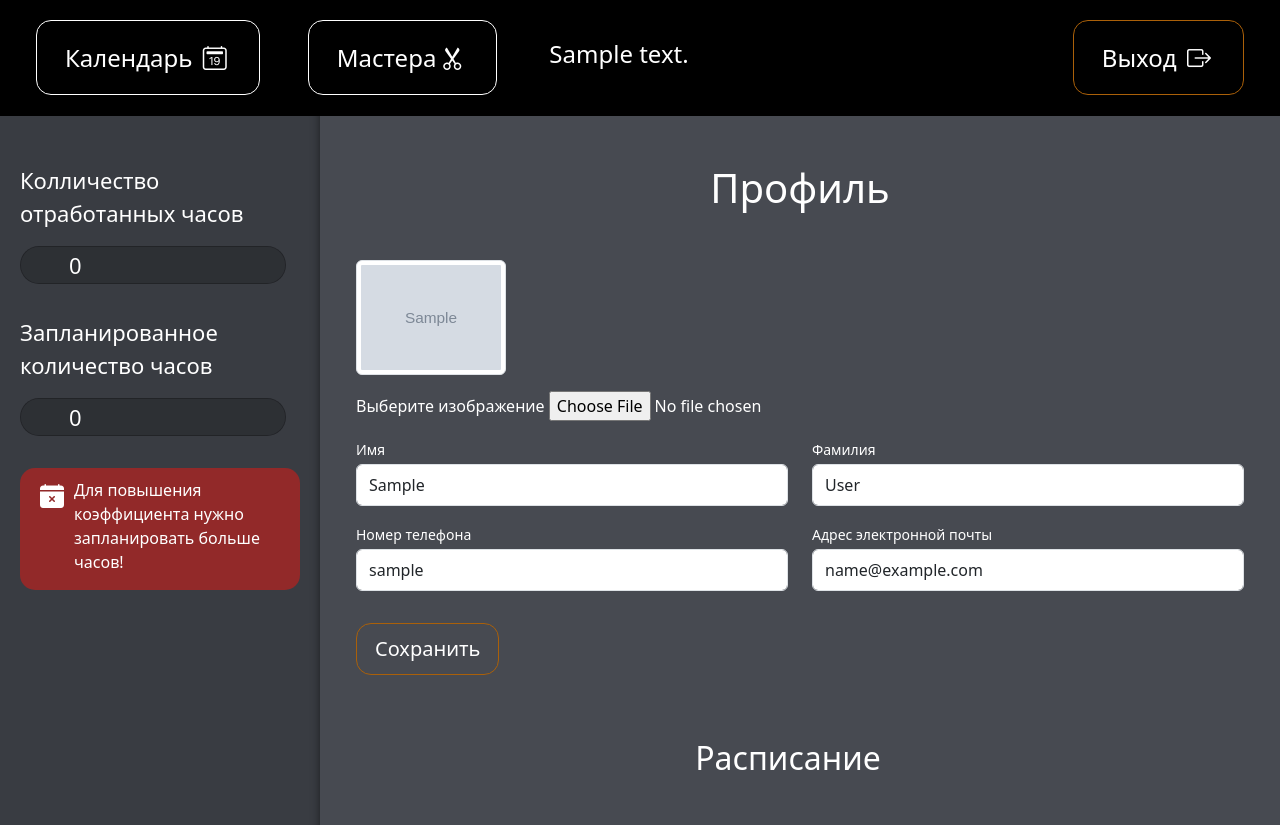
After one commit to Ryize/AfanasievBarbershop, a Django app: page /admins/master/1/1/ in a window 1280 px wide. The commit adds this page. Run offline with Django 5.2, Linux system fonts and the light colour scheme; a user stored in the database is signed in; tables that the repository leaves empty hold one stand-in row (values such as "Sample post"); grey boxes marked "Sample" are stand-in pictures; some libraries are stand-ins or nearby versions.

Commit message:
feat: добавлено расписание на месяц для каждого мастера в интерфейс администратора

```diff
--- a/admins/templates/admins/all_masters.html
+++ b/admins/templates/admins/all_masters.html
@@ -10,8 +10,8 @@
         <div class="container mt-5">
             <div class="row">
                 {% for master in masters %}
-                    <a href="{% url 'admins:master' master.id %}">
-                        <div class="col col-md-6 col-lg-4 col-xxl-3  text-center mb-3">
+                    <a href="{% url 'admins:master' master.id branch_id %}" class="col col-md-6 col-lg-4 col-xxl-3  text-center mb-3">
+                        <div>
                             <img class="img_cus" src="{{ master.image.url }}" alt="">
                             <h3 class="fio mt-1">{{ master.first_name }}</h3>
                             <h3 class="fio">{{ master.last_name }}</h3>
--- /dev/null
+++ b/admins/templates/admins/base_admins_left_panel.html
@@ -0,0 +1,121 @@
+{% load static %}
+
+
+<!DOCTYPE html>
+<html lang="en">
+
+<head>
+    <meta charset="UTF-8">
+    <meta name="viewport" content="width=device-width, initial-scale=1.0">
+    <link rel="stylesheet" href="{% static 'css/bootstrap.min.css' %}">
+    <link rel="stylesheet" href="{% static 'css/base_style.css' %}">
+    <link rel="stylesheet" href="{% static 'css/admin_base_with_left_panel.css' %}">
+    {% block css %}{% endblock %}
+    <title>{{ title }}</title>
+</head>
+
+<body class="d-flex flex-column min-vh-100 bg-grey">
+    <header>
+        <nav class="navbar navbar-expand-lg bg-black">
+            <div class="container-fluid">
+                <button class="navbar-toggler ms-auto text-white" type="button" data-bs-toggle="collapse"
+                    data-bs-target="#navbarSupportedContent" aria-controls="navbarSupportedContent"
+                    aria-expanded="false" aria-label="Переключатель навигации">
+                    <span class="bi bi-list"> </span>
+                </button>
+                <div class="collapse navbar-collapse py-2" id="navbarSupportedContent">
+                    <ul class="navbar-nav me-auto mb-2 mb-lg-0 ">
+                        <li class="nav-item p-4">
+                            <a class="cus-btn" href="{% url 'admins:index' %}" role="button">Календарь <i
+                                    class="bi bi-calendar2-date px-1"></i></a>
+                        </li>
+                        <li class="nav-item p-4">
+                            <a class="cus-btn" href="#" role="button" id="all_masters">Мастера<i class="bi bi-scissors px-1"></i></a>
+                        </li>
+                        <li class="nav-item">
+                            <select class="cus-filial" aria-label="Default select example" id="branchSelect">
+                                {% if address %}
+                                    <option selected>{{ address.address }}</option>
+                                    {% for branch in branches %}
+                                        {% if branch.address != address.address %}
+                                            <option value="{{ branch.id }}">{{ branch.address }}</option>
+                                        {% endif %}
+                                    {% endfor %}
+                                {% else %}
+                                    {% for branch in branches %}
+                                        <option value="{{ branch.id }}">{{ branch.address }}</option>
+                                    {% endfor %}
+                                {% endif %}
+                            </select>
+                        </li>
+                    </ul>
+                    <div class="nav-item p-4">
+                        <a class="log-btn" href="{% url 'users:logout' %}" role="button">Выход <i class="bi bi-box-arrow-right px-1"></i></a>
+                    </div>
+                </div>
+            </div>
+        </nav>
+    </header>
+    <main class="flex-md-grow-1 d-flex">
+        <div class="container-fluid flex-grow-1 d-flex">
+            <div class="row flex-grow-1 w-100">
+                <div class="col-12 col-lg-3 bg-dark_grey d-row-flex shadow_r px-xxl-5 px-5 px-lg-2 order-lg-1 order-2">
+                    <div class="container">
+                        <div class="row mt-5">
+                            <div class="col-12">
+                                <div class="text-field">
+                                    <label class="text-field__label" for="hours_worked_in_month">Колличество отработанных часов</label>
+                                    <input class="text-field__input" type="text" name="hours_worked_in_month" id=""
+                                        placeholder="{{ hours_worked_in_month }}" value="" disabled>
+                                </div>
+                            </div>
+                        </div>
+                        <div class="row mt-3">
+                            <div class="col-12">
+                                <div class="text-field">
+                                    <label class="text-field__label" for="total_hours_in_month">Запланированное количество
+                                        часов</label>
+                                    <input class="text-field__input" type="text" name="total_hours_in_month" id=""
+                                        placeholder="{{ total_hours_in_month }}" value="" disabled>
+                                </div>
+                            </div>
+                        </div>
+                        {% if total_hours_in_month >= 40 %}
+                            <div class="row mt-3">
+                                <div class="col-12">
+                                    <div class="enough_hours d-flex">
+                                        <p><i class="hours_cal bi bi-calendar2-check-fill"></i></p>
+                                        <p class="align-self-center">У Вас максимальный коэффициент!</p>
+                                    </div>
+                                </div>
+                            </div>
+                        {% else %}
+                            <div class="row mt-3">
+                                <div class="col-12">
+                                    <div class="few_hours d-flex">
+                                        <p><i class="hours_cal bi bi-calendar-x-fill"></i></p>
+                                        <p>Для повышения коэффициента нужно запланировать больше часов!</p>
+                                    </div>
+                                </div>
+                            </div>
+                        {% endif %}
+                    </div>
+                </div>
+                <div class="col-12 col-md-9 bg-grey order-lg-2 order-1">
+                    {% block content %}
+{#                        Здесь календарь#}
+                    {% endblock %}
+                </div>
+            </div>
+        </div>
+    </main>
+    {% block js %}
+        <script src="{% static 'js/add_del_masters.js' %}"></script>
+        <script src="{% static 'js/filial.js' %}"></script>
+        <script src="{% static 'js/change_day.js' %}"></script>
+        <script src="{% static 'js/bootstrap.bundle.min.js' %}"></script>
+    {% endblock %}
+
+</body>
+
+</html>
--- /dev/null
+++ b/admins/templates/admins/master_profile.html
@@ -0,0 +1,115 @@
+{% extends 'admins/base_admins_left_panel.html' %}
+{% load static %}
+
+{% block css %}
+     <link href="{% static 'css/profile.css' %}" rel="stylesheet">
+{% endblock %}
+
+{% block content %}
+    <div class="container">
+        <div class="row">
+            <div class="col-12">
+                <h1 class="my-5 text-center text-white">Профиль</h1>
+            </div>
+            <div class="col-xxl-7">
+                <div class="container">
+                    <div class="col-lg-12">
+                        <img width="150" height="150"
+                             src="{% if user.image %}
+                                    {{ user.image.url }}
+                                  {% else %}
+                                    {% static 'vendor/img/users/default_avatar.jpg' %}
+                                  {% endif %}"
+                             class="img-thumbnail">
+                    </div>
+                </div>
+                <form class="text-white mb-3"  action="{% url 'users:profile' %}" method="post" enctype="multipart/form-data">
+                    {% csrf_token %}
+                    <div class="container">
+                        <div class="row my-3">
+                            <div class="col-lg-12">
+                                <div class="custom-file">
+                                    <label class="custom-file-label" for="{{ form.image.id_for_label }}">Выберите изображение</label>
+                                    {{ form.image }}
+                                </div>
+                            </div>
+                        </div>
+                        <div class="row">
+                            <div class="col-lg-6 mb-3">
+                                <label class="small mb-1" for="{{ form.first_name.id_for_label }}">Имя</label>
+                                {{ form.first_name }}
+                            </div>
+                            <div class="col-lg-6">
+                                <label class="small mb-1" for="{{ form.last_name.id_for_label }}">Фамилия</label>
+                                {{ form.last_name }}
+                            </div>
+                        </div>
+                        <div class="row">
+                            <div class="col-lg-6 mb-3">
+                                <label class="small mb-1" for="{{ form.username.id_for_label }}">Номер телефона</label>
+                                {{ form.username }}
+                            </div>
+                            <div class="col-lg-6">
+                                <label class="small mb-1" for="{{ form.email.id_for_label }}">Адрес электронной
+                                    почты</label>
+                                {{ form.email }}
+                            </div>
+                        </div>
+                        <div class="row mt-3">
+                            <div class="col-lg-12">
+                                <input class="btn day-btn" type="submit" value="Сохранить">
+                            </div>
+                        </div>
+                    </div>
+                </form>
+            </div>
+        <div class="row">
+            <div class="col-12">
+                <h2 class="my-5 text-center text-white">Расписание</h2>
+            </div>
+        </div>
+        <div class="container">
+            <div class="row">
+                {% for timetable_day in timetable_month%}
+                    <div class="col-xxl-2 col-lg-3 col-md-6 d-flex justify-content-center mb-3">
+                        <div class="row card_chair" id="chair">
+                            <div class="col-12 d-flex justify-content-center align-items-center my-2">
+                                <form action="#" >
+                                    <div>
+                                        <label class="small mb-1" for="date">Дата</label>
+                                        <input class="input_style" type="text" id="date" name="date"
+                                               value="{{ timetable_day.date }}" disabled>
+                                    </div>
+                                    <div>
+                                        <label class="small mb-1" for="branch">Филиал</label>
+                                        <input class="input_style" type="text" id="branch" name="branch"
+                                               value="{{ timetable_day.branch }}" disabled>
+                                    </div>
+                                    <div>
+                                        <label class="small mb-1" for="chair">Кресло</label>
+                                        <input class="input_style" type="text" id="chair" name="last_name"
+                                         value="№ {{ timetable_day.chair_number }}" disabled>
+                                    </div>
+                                    <div>
+                                        <label class="small mb-1" for="start_time">Время работы</label>
+                                        <input class="input_style" type="text" id="start_time" name="start_time"
+                                            value="{{ timetable_day.start_time }}" disabled>
+                                    </div>
+                                    <div>
+                                        <input class="input_style" type="text" id="end_time" name="end_time"
+                                            value="{{ timetable_day.end_time }}" disabled>
+                                    </div>
+                                </form>
+                            </div>
+                        </div>
+                    </div>
+                {% endfor %}
+            </div>
+        </div>
+    </div>
+{% endblock %}
+{% block js %}
+    {{ block.super }}
+    <script src="{% static 'js/filial.js' %}"></script>
+    <script src="{% static 'js/all_masters.js' %}"></script>
+{% endblock %}
--- a/admins/urls.py
+++ b/admins/urls.py
@@ -1,6 +1,6 @@
 from django.urls import path
 
-from admins.views import index, all_masters, schedule
+from admins.views import index, all_masters, schedule, master
 
 app_name = 'admins'
 
@@ -8,4 +8,5 @@ urlpatterns = [
     path('', index, name='index'),
     path('all_masters/<int:branch_id>/', all_masters, name='all_masters'),
     path('schedule/<int:branch_id>/<str:date>/', schedule, name='schedule'),
+    path('master/<int:master_id>/<int:branch_id>/', master, name='master'),
 ]
--- a/admins/views.py
+++ b/admins/views.py
@@ -1,9 +1,13 @@
-from datetime import datetime
+from datetime import datetime, timedelta
 
 from django.db import transaction
+from django.db.models import Q
+from django.http import HttpResponseRedirect
 from django.shortcuts import render
+from django.urls import reverse
 
 from masters.models import Timetable
+from users.forms import UserProfileForm
 from .models import Branch, User
 
 
@@ -25,21 +29,25 @@ def all_masters(request, branch_id):
     return render(request, 'admins/all_masters.html', context)
 
 
-def master(request):
+def master(request, master_id, branch_id):
+    user = User.objects.get(id=master_id)
     if request.method == 'POST':
-        form = UserProfileForm(instance=request.user, data=request.POST, files=request.FILES)
+        form = UserProfileForm(instance=user, data=request.POST, files=request.FILES)
         if form.is_valid():
             form.save()
-            return HttpResponseRedirect(reverse('users:profile'))
+            return HttpResponseRedirect(reverse('admins:master'))
 
     else:
-        form = UserProfileForm(instance=request.user)
+        form = UserProfileForm(instance=user)
     context = {'title': 'Profile',
-               'total_hours_in_month': total_hours_in_month(request.user),
-               'hours_worked_in_month': hours_worked_in_month(request.user),
-               'timetable_month': user_timetable_month(request.user),
+               'total_hours_in_month': total_hours_in_month(user),
+               'hours_worked_in_month': hours_worked_in_month(user),
+               'timetable_month': user_timetable_month(user),
+               'branches': Branch.objects.filter(branchuser__user=request.user),
+               'address': Branch.objects.get(id=branch_id),
+               'masters': User.objects.filter(branchuser__branch_id=branch_id),
                'form': form}
-    return render(request, 'users/profile.html', context)
+    return render(request, 'admins/master_profile.html', context)
 
 def schedule(request, branch_id, date):
     if request.method == 'POST':
@@ -201,3 +209,71 @@ def delete_timetable_eve(branch, user, chair_num, date):
             print("Запись успешно удалена.")
         except Timetable.DoesNotExist:
             print("Запись не найдена.")
+
+def total_hours_in_month(user):
+    current_date = datetime.now()
+    total_hours_in_month = 0
+
+    first_day_of_month = current_date.replace(day=1)
+    last_day_of_month = (first_day_of_month + timedelta(days=32)).replace(day=1) - timedelta(days=1)
+
+    timetable_records = Timetable.objects.filter(
+        Q(user=user) &
+        Q(date__gte=first_day_of_month) &
+        Q(date__lte=last_day_of_month)
+    )
+    for _ in timetable_records:
+        if _.shift_mon:
+            total_hours_in_month += 8
+        if _.shift_eve:
+            total_hours_in_month += 5
+    return total_hours_in_month
+
+
+def hours_worked_in_month(user):
+    current_date = datetime.now()
+    hours_worked_in_month = 0
+
+    first_day_of_month = current_date.replace(day=1)
+
+    timetable_records = Timetable.objects.filter(
+        Q(user=user) &
+        Q(date__gte=first_day_of_month) &
+        Q(date__lte=current_date - timedelta(days=1))
+    )
+    for _ in timetable_records:
+        if _.shift_mon:
+            hours_worked_in_month += 8
+        if _.shift_eve:
+            hours_worked_in_month += 5
+    return hours_worked_in_month
+
+
+def user_timetable_month(user):
+    timetable_month = []
+    current_date = datetime.now()
+    first_day_of_month = current_date.replace(day=1)
+    last_day_of_month = (first_day_of_month + timedelta(days=32)).replace(day=1) - timedelta(days=1)
+
+    timetable_records = Timetable.objects.filter(
+        Q(user=user) &
+        Q(date__gte=first_day_of_month) &
+        Q(date__lte=last_day_of_month)
+    )
+
+    for timetable_record in timetable_records:
+        timetable_day = {}
+        timetable_day['date'] = timetable_record.date.strftime("%d.%m.%Y")
+        timetable_day['branch'] = timetable_record.branch.address
+        timetable_day['chair_number'] = timetable_record.chair_number
+        if timetable_record.shift_mon and timetable_record.shift_eve:
+            timetable_day['start_time'] = '9:00'
+            timetable_day['end_time'] = '20:00'
+        elif timetable_record.shift_mon:
+            timetable_day['start_time'] = '9:00'
+            timetable_day['end_time'] = '15:00'
+        elif timetable_record.shift_eve:
+            timetable_day['start_time'] = '15:00'
+            timetable_day['end_time'] = '20:00'
+        timetable_month.append(timetable_day)
+    return timetable_month
```
